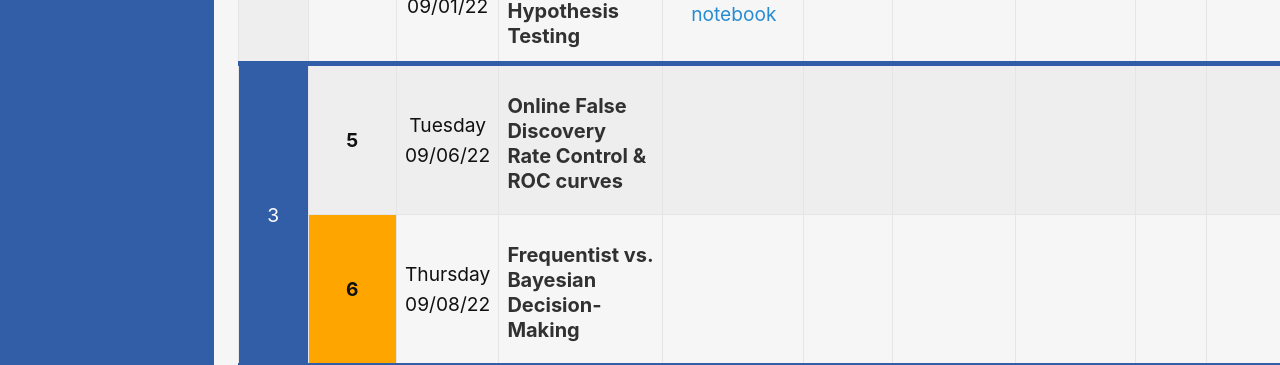
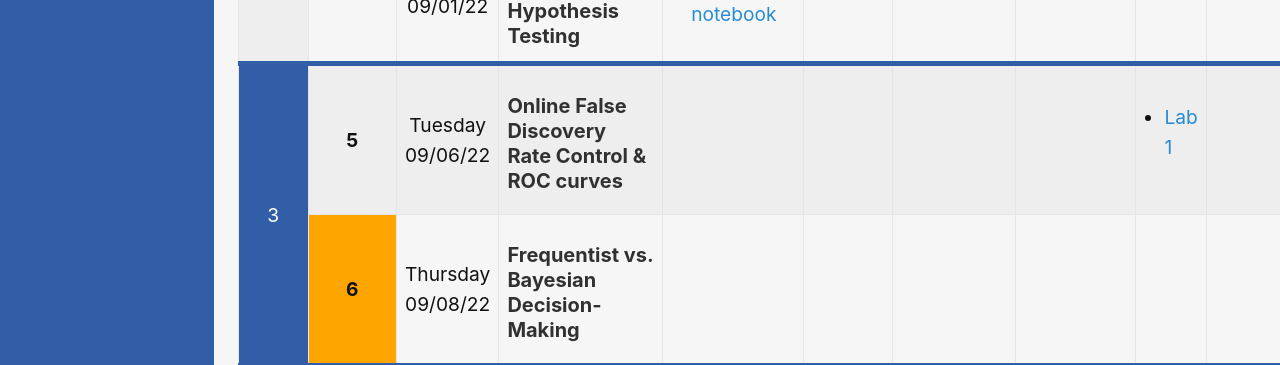
Before and after one commit to ds-102/fa22, a Jekyll site: the page built from index.md, in a window 1280 px wide. Shown: the part 1519-1884 px from the top of the page. Built offline with Jekyll 4.4.1, drawn with Linux system fonts in a browser that asks for light colours.

Commit message:
lab1 link

```diff
--- a/_data/lectures.yml
+++ b/_data/lectures.yml
@@ -49,6 +49,8 @@
 
 - date: Tuesday 09/06/22
   topic: Online False Discovery Rate Control & ROC curves
+  lab: |
+      - [Lab 1](http://data102.datahub.berkeley.edu/hub/user-redirect/git-sync?repo=https://github.com/ds-102/fa22&subPath=labs/lab01/)
 
 - date: Thursday 09/08/22
   topic: Frequentist vs. Bayesian Decision-Making
```
